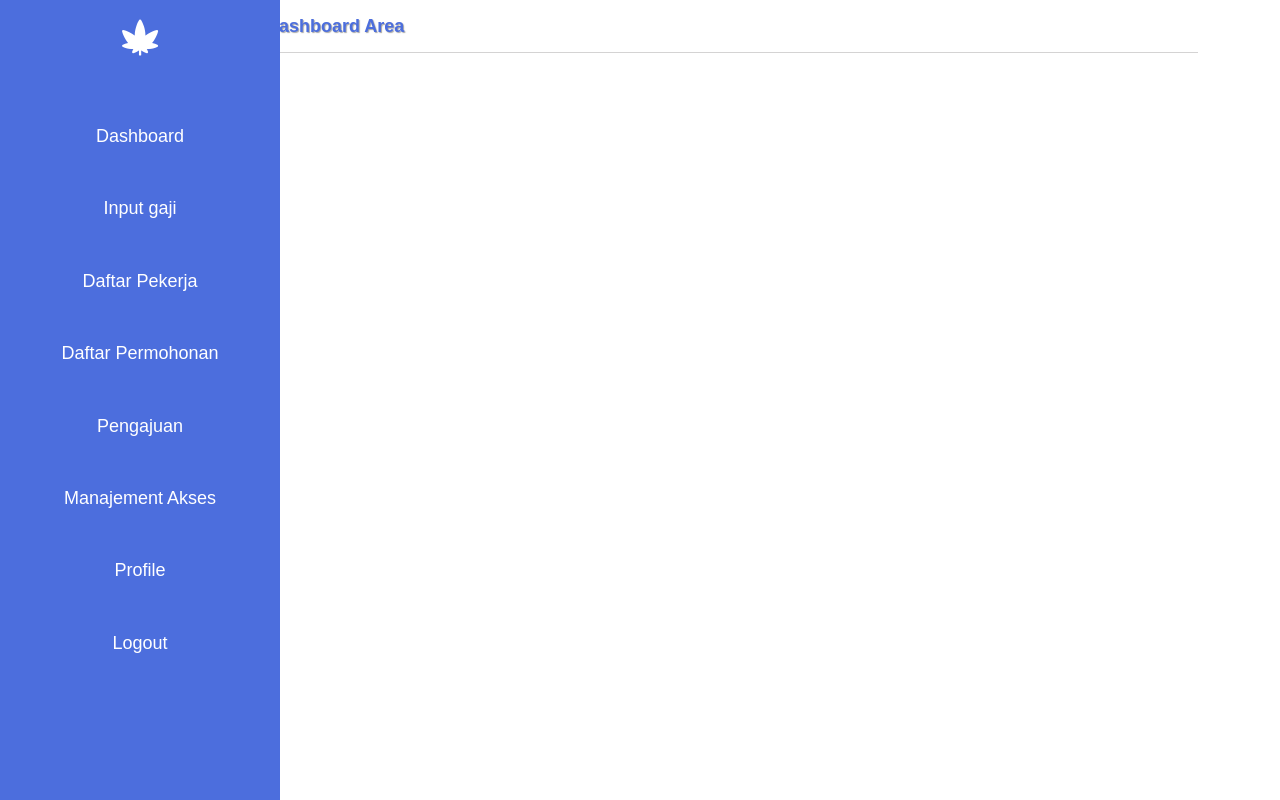
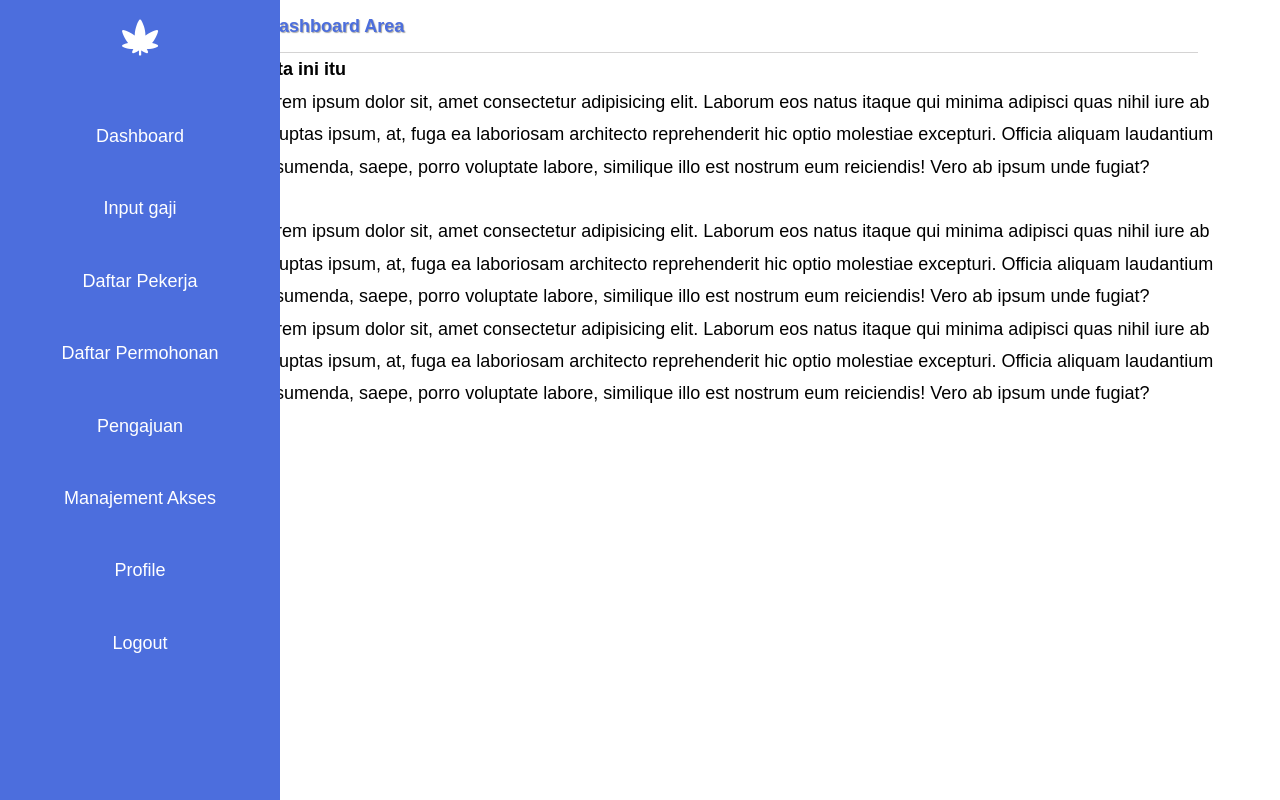
Before and after one commit to komputerkerja/komputerkerja.github.io, a PHP site: page /dashbord/index.html in a window 1280 px wide. Run offline with PHP 8.4, Linux system fonts and the light colour scheme.

Commit message:
go again

```diff
--- a/dashbord/index.html
+++ b/dashbord/index.html
@@ -47,6 +47,12 @@
     <div class="header">
         <h3>Dashboard Area</h3>
     </div>
+    <div class="data">
+        <h5>data ini itu</h5>
+        <p>Lorem ipsum dolor sit, amet consectetur adipisicing elit. Laborum eos natus itaque qui minima adipisci quas nihil iure ab voluptas ipsum, at, fuga ea laboriosam architecto reprehenderit hic optio molestiae excepturi. Officia aliquam laudantium assumenda, saepe, porro voluptate labore, similique illo est nostrum eum reiciendis! Vero ab ipsum unde fugiat?</p><br>
+        <p>Lorem ipsum dolor sit, amet consectetur adipisicing elit. Laborum eos natus itaque qui minima adipisci quas nihil iure ab voluptas ipsum, at, fuga ea laboriosam architecto reprehenderit hic optio molestiae excepturi. Officia aliquam laudantium assumenda, saepe, porro voluptate labore, similique illo est nostrum eum reiciendis! Vero ab ipsum unde fugiat?</p>
+        <p>Lorem ipsum dolor sit, amet consectetur adipisicing elit. Laborum eos natus itaque qui minima adipisci quas nihil iure ab voluptas ipsum, at, fuga ea laboriosam architecto reprehenderit hic optio molestiae excepturi. Officia aliquam laudantium assumenda, saepe, porro voluptate labore, similique illo est nostrum eum reiciendis! Vero ab ipsum unde fugiat?</p>
+    </div>
 </div>
 
 
--- a/dashbord/style.css
+++ b/dashbord/style.css
@@ -124,3 +124,17 @@ width: 80px;
     color: rgb(76, 110, 221);
     text-shadow: 1px 1px 1px rgba(78, 77, 77,0.5);
 }
+
+
+.data{
+    position: relative;
+}
+
+@media screen and (max-height: 700px){
+    .container-body .mainbar ul:nth-child(3) li{
+        padding: 10px 0;
+    }
+    .container-body .mainbar ul:nth-child(2) li a{
+        padding: 10px 0;
+    }
+}
```
